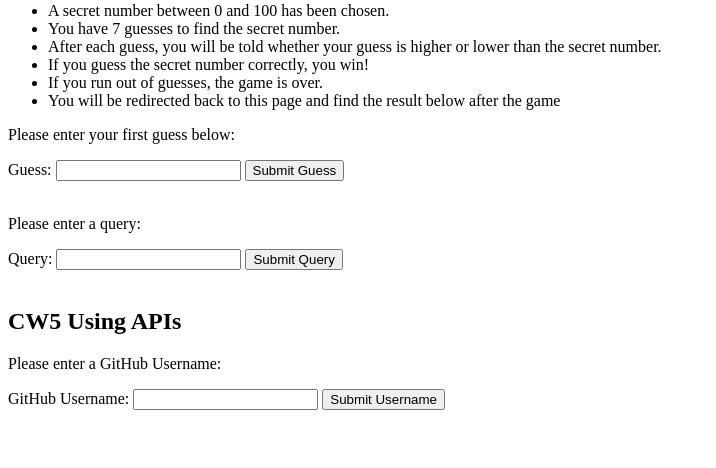
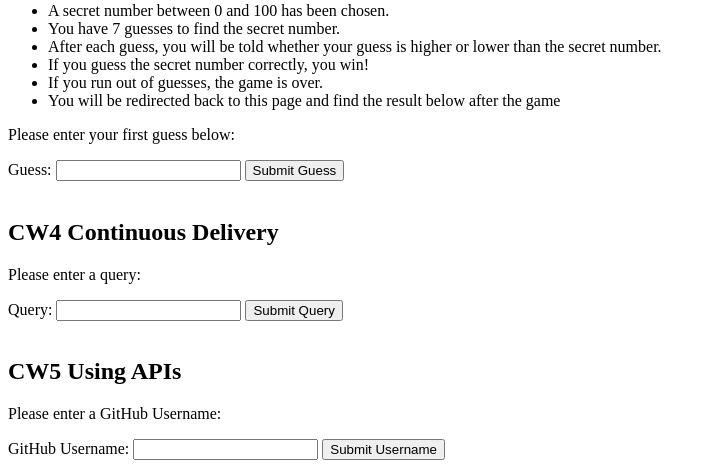
Before and after one commit to alvasi/alva_zhang_sse_lab2, a Flask app: page / in a window 1280 px wide. Shown: the part 906-1374 px from the top of the page, without its empty margins (0-716 px from the left). Before the commit the page ends 1316 px from the top, so only its background shows below. Run offline with Flask 3, Linux system fonts and the light colour scheme.

Commit message:
format index.html

```diff
--- a/api/templates/index.html
+++ b/api/templates/index.html
@@ -38,6 +38,7 @@
         <input type="submit" value="Submit Guess">
     </form>
     <br>
+    <h2>CW4 Continuous Delivery</h2>
     <p>Please enter a query:</p>
     <form action="/query" method="get">
         <label for="queryfield">Query:</label>
```
